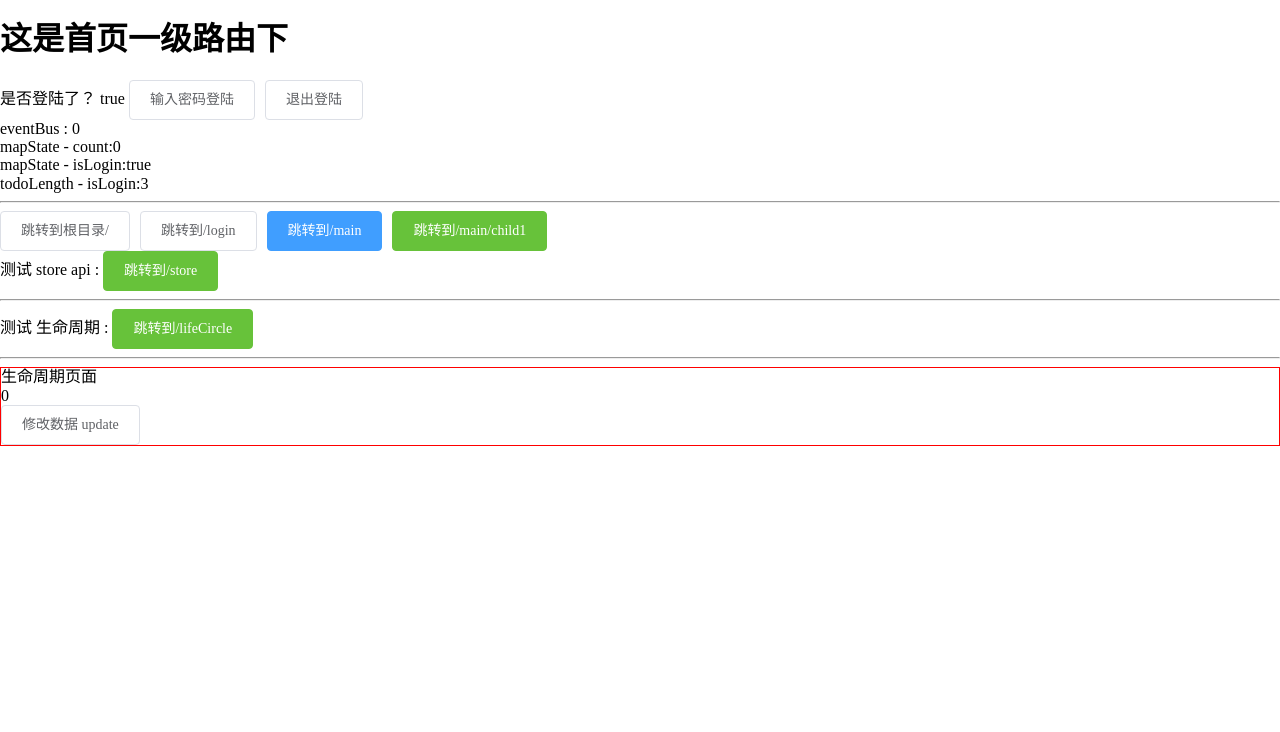
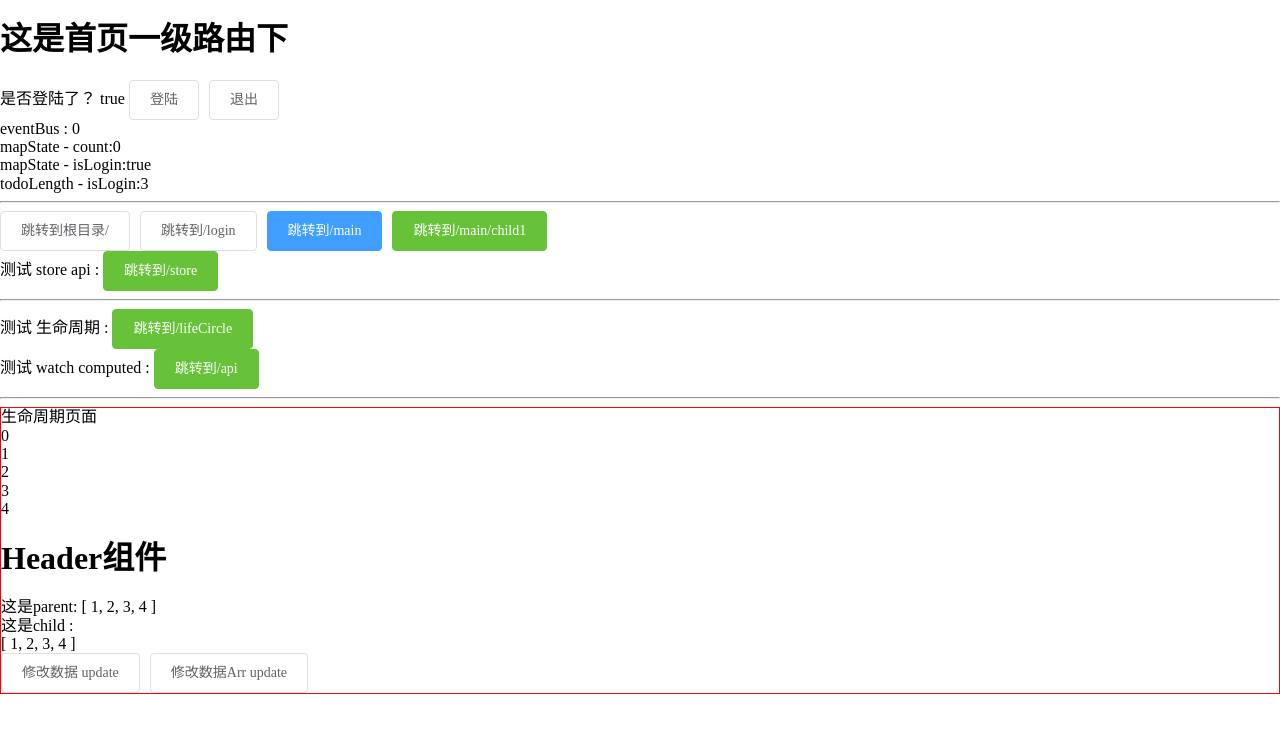
Before and after one commit to yuyunzhi/vue2-api-demo, a Vue app: page /#/lifeCircle in a window 1280 px wide. Shown: the top 732 px of the page. Built offline with nearby package versions, Linux system fonts and the light colour scheme; sample sign-in values are in the browser's storage.

Commit message:
feat: provide inject

```diff
--- a/src/App.vue
+++ b/src/App.vue
@@ -3,8 +3,8 @@
     <h1>这是首页一级路由下</h1>
     是否登陆了？ {{$store.state.isLogin}}
 
-    <el-button @click="login"> 输入密码登陆 </el-button>
-    <el-button @click="logout"> 退出登陆 </el-button>
+    <el-button @click="login"> 登陆 </el-button>
+    <el-button @click="logout"> 退出 </el-button>
 
     <div>
       eventBus : {{eventBus}}
@@ -30,6 +30,9 @@
       <hr>
       <div>
         测试 生命周期 : <el-button @click="toLifeCircle" type="success">跳转到/lifeCircle</el-button>
+      </div>
+      <div>
+        测试 watch computed : <el-button @click="toApi" type="success">跳转到/api</el-button>
       </div>
     </div>
   <hr>
@@ -60,7 +63,9 @@ export default {
     })
   },
   methods:{
-
+    toApi(){
+      this.$router.push('/api')
+    },
     login(){
       this.$store.commit('login')
     },
--- /dev/null
+++ b/src/components/Child.vue
@@ -0,0 +1,18 @@
+<template>
+  <div>{{this.arr}}</div>
+</template>
+
+<script>
+export default {
+name: "Chid",
+  inject:['xxx','arr'],
+  mounted() {
+    console.log('[child] inject xxx',this.xxx);
+    console.log('[child] inject arr',this.arr);
+  }
+}
+</script>
+
+<style scoped>
+
+</style>
--- a/src/components/HelloWorld.vue
+++ b/src/components/HelloWorld.vue
@@ -1,40 +1,31 @@
 <template>
   <div class="hello">
-    <h1>{{ msg }}</h1>
-    <p>
-      For a guide and recipes on how to configure / customize this project,<br>
-      check out the
-      <a href="https://cli.vuejs.org" target="_blank" rel="noopener">vue-cli documentation</a>.
-    </p>
-    <h3>Installed CLI Plugins</h3>
-    <ul>
-      <li><a href="https://github.com/vuejs/vue-cli/tree/dev/packages/%40vue/cli-plugin-babel" target="_blank" rel="noopener">babel</a></li>
-      <li><a href="https://github.com/vuejs/vue-cli/tree/dev/packages/%40vue/cli-plugin-eslint" target="_blank" rel="noopener">eslint</a></li>
-    </ul>
-    <h3>Essential Links</h3>
-    <ul>
-      <li><a href="https://vuejs.org" target="_blank" rel="noopener">Core Docs</a></li>
-      <li><a href="https://forum.vuejs.org" target="_blank" rel="noopener">Forum</a></li>
-      <li><a href="https://chat.vuejs.org" target="_blank" rel="noopener">Community Chat</a></li>
-      <li><a href="https://twitter.com/vuejs" target="_blank" rel="noopener">Twitter</a></li>
-      <li><a href="https://news.vuejs.org" target="_blank" rel="noopener">News</a></li>
-    </ul>
-    <h3>Ecosystem</h3>
-    <ul>
-      <li><a href="https://router.vuejs.org" target="_blank" rel="noopener">vue-router</a></li>
-      <li><a href="https://vuex.vuejs.org" target="_blank" rel="noopener">vuex</a></li>
-      <li><a href="https://github.com/vuejs/vue-devtools#vue-devtools" target="_blank" rel="noopener">vue-devtools</a></li>
-      <li><a href="https://vue-loader.vuejs.org" target="_blank" rel="noopener">vue-loader</a></li>
-      <li><a href="https://github.com/vuejs/awesome-vue" target="_blank" rel="noopener">awesome-vue</a></li>
-    </ul>
+    <h1>Header组件</h1>
+    <div>
+      这是parent: {{this.arr}}
+    </div>
+
+    <div>
+      这是child : <Child/>
+    </div>
+
   </div>
 </template>
 
 <script>
+import Child from './Child';
 export default {
   name: 'HelloWorld',
+  inject:['xxx','arr'],
+  components:{
+    Child
+  },
   props: {
     msg: String
+  },
+  mounted() {
+    console.log('[parent] inject xxx',this.xxx);
+    console.log('[parent] inject arr',this.arr);
   }
 }
 </script>
--- a/src/router/index.js
+++ b/src/router/index.js
@@ -21,6 +21,18 @@ const router =  new Router({
       path: '/lifeCircle',
       name: 'LifeCircle',
       component: () => import('@/views/life/LifeCircle'),
+      meta: {
+        pageId: '30034',
+        title: '选择课文页面666666',
+        pageIdMap: {
+          publishHomework: '30034',
+        }
+      }
+    },
+    {
+      path: '/api',
+      name: 'Api',
+      component: () => import('@/views/watch-computed/Api'),
       meta: {
         pageId: '30034',
         title: '选择课文页面666666',
--- a/src/views/life/LifeCircle.vue
+++ b/src/views/life/LifeCircle.vue
@@ -4,20 +4,47 @@
     <div>
       {{xxx}}
     </div>
+    <div>
+      <div v-for="(item , index) in arr" :key="index">{{ item}}</div>
+    </div>
+    <HelloWorld/>
+    <el-button @click="update">修改数据 update</el-button>
+    <el-button @click="updateArr">修改数据Arr update</el-button>
 
-    <el-button @click="update">修改数据 update</el-button>
   </div>
 </template>
 
 <script>
+import HelloWorld from "@/components/HelloWorld";
 export default {
   name: "LifeCircle",
+  components:{
+    HelloWorld
+  },
+  provide(){
+    return {
+      xxx:this,
+      arr:this.arr
+    }
+  },
   data(){
     return {
-      xxx : 0
+      xxx : 0,
+      arr:[1,2,3,4]
+    }
+  },
+  watch:{
+    arr: {
+      handler(n,o){
+        console.log('watch',n,o)
+      },
+      deep:true
     }
   },
   methods: {
+    updateArr(){
+      this.arr.push (parseInt(Math.random()*100))
+    },
     update() {
         this.xxx = parseInt(Math.random()*100)
       console.log(this.xxx);
--- /dev/null
+++ b/src/views/watch-computed/Api.vue
@@ -0,0 +1,44 @@
+<template>
+  <div> api 页面
+      <div>{{obj.a}}</div>
+      <slot name="header"></slot>
+      <slot name="main"></slot>
+      <el-button @click="updateObj">修改Obj的值</el-button>
+  </div>
+</template>
+
+<script>
+export default {
+name: "Api",
+  data(){
+    return {
+      obj:{
+        a:123
+      }
+    }
+  },
+  watch:{
+    obj:{
+      handler(n,o){
+        console.log('watch obj',n,o);
+      },
+      deep:true,
+      immediate:false // 表示绑定第一次就会执行
+    },
+    'obj.a':{
+      handler(n,o){
+        console.log('watch obj.a',n,o);
+      }
+    }
+  },
+  methods:{
+    updateObj(){
+      this.obj.a = Math.random()*100
+    },
+  }
+}
+</script>
+
+<style scoped>
+
+</style>
```
